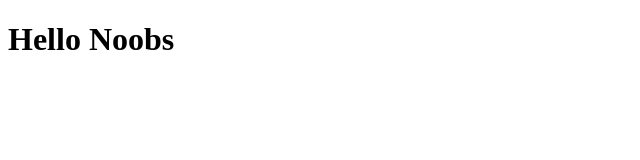
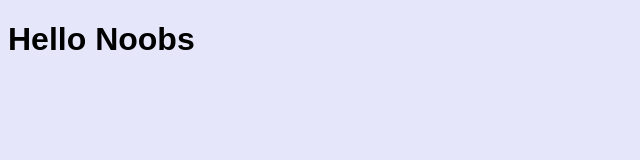
Before and after one commit to junedsaleh/github-for-noobs, a plain HTML site: page index.html in a window 1280 px wide. Shown: the whole page, without its empty margins (0-640 px from the left). Drawn offline with Linux system fonts and the light colour scheme.

Commit message:
Heyy This is Awesone

```diff
--- a/index.html
+++ b/index.html
@@ -1,6 +1,7 @@
 <!DOCTYPE html>
 <html lang="en">
 <head>
+    <link rel="stylesheet" type="text/css" href="style.css">
     <meta charset="UTF-8">
     <meta name="viewport" content="width=device-width, initial-scale=1.0">
     <meta http-equiv="X-UA-Compatible" content="ie=edge">
--- a/style.css
+++ b/style.css
@@ -1,4 +1,4 @@
 body{
     font-family: Arial, Helvetica, sans-serif;
-    background:purple;
+    background:lavender;
 }
```
